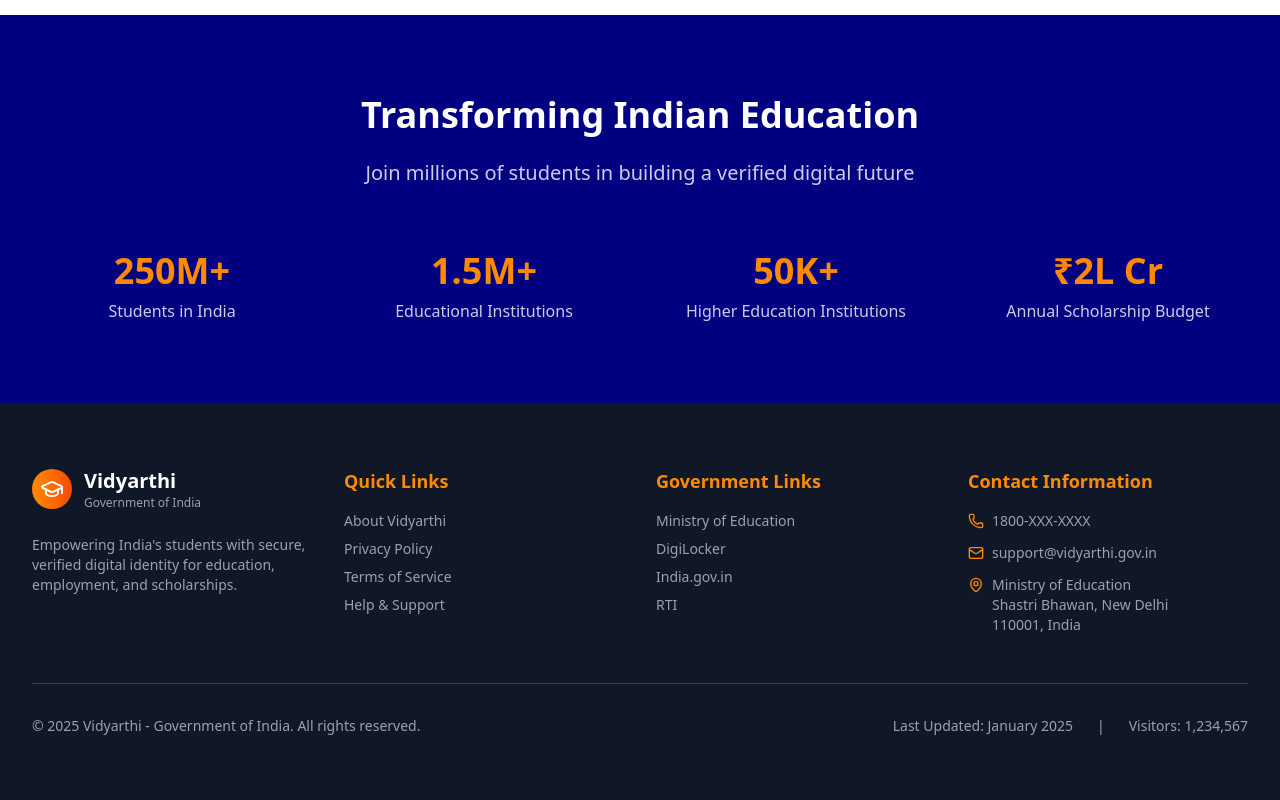
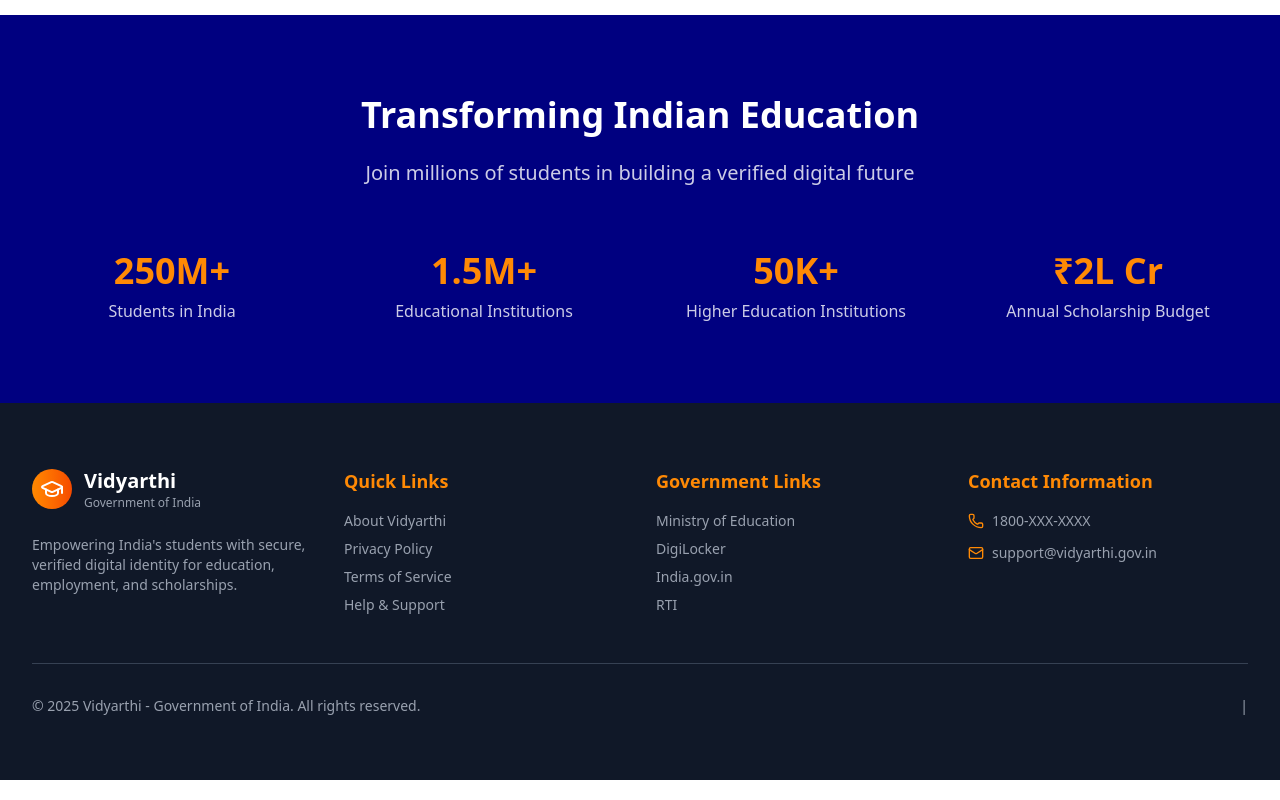
Before and after one commit to azaanaliraza/vidyarthi, a Next.js app: page / in a window 1280 px wide. Shown: the part 3095-3895 px from the top of the page. Built offline with nearby package versions, Linux system fonts and the light colour scheme.

Commit message:
minor changes

```diff
--- a/src/app/page.tsx
+++ b/src/app/page.tsx
@@ -762,11 +762,6 @@
                   <Mail className="w-4 h-4 text-orange-400 mr-2" />
                   <span className="text-gray-400">support@vidyarthi.gov.in</span>
                 </div>
-                <div className="flex items-start">
-                  <MapPin className="w-4 h-4 text-orange-400 mr-2 mt-0.5" />
-                  <span className="text-gray-400" dangerouslySetInnerHTML={{ __html: t.contactAddress }}>
-                  </span>
-                </div>
               </div>
             </div>
           </div>
@@ -777,9 +772,7 @@
                 {t.copyright}
               </p>
               <div className="flex items-center space-x-6 mt-4 md:mt-0">
-                <span className="text-gray-400 text-sm">{t.lastUpdated}</span>
                 <span className="text-gray-400 text-sm">|</span>
-                <span className="text-gray-400 text-sm">{t.visitors}</span>
               </div>
             </div>
           </div>
--- a/src/app/student-dashboard/page.tsx
+++ b/src/app/student-dashboard/page.tsx
@@ -356,6 +356,7 @@
     name: "Ritik Kumar",
     email: "ritik.kumar@iit.ac.in",
     major: "Computer Science & Engineering",
+    vidid: "1100**********06",
     avatar: "/indian-male-student.png",
     profileCompletion: 92,
   },
@@ -594,7 +595,7 @@
                 <img src={currentUser.avatar || "/placeholder.svg"} alt={currentUser.name} className="w-8 h-8 rounded-full border-2 border-white" />
                 <div className="hidden sm:block text-sm">
                   <p className="font-medium">{currentUser.name}</p>
-                  <p className="text-xs text-blue-100">{currentUser.major}</p>
+                  <p className="text-xs text-blue-100">{currentUser.vidid}</p>
                 </div>
               </div>
             </div>
```
